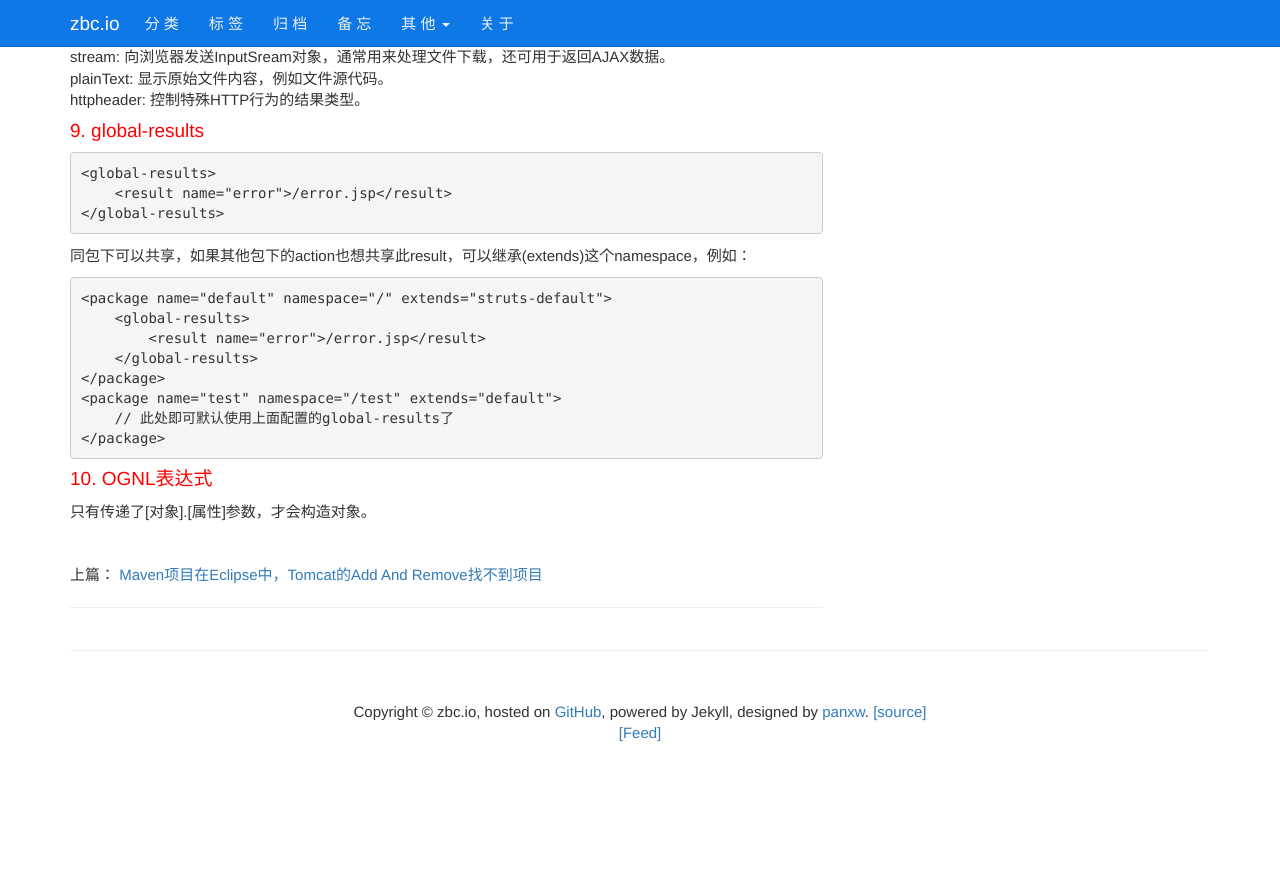
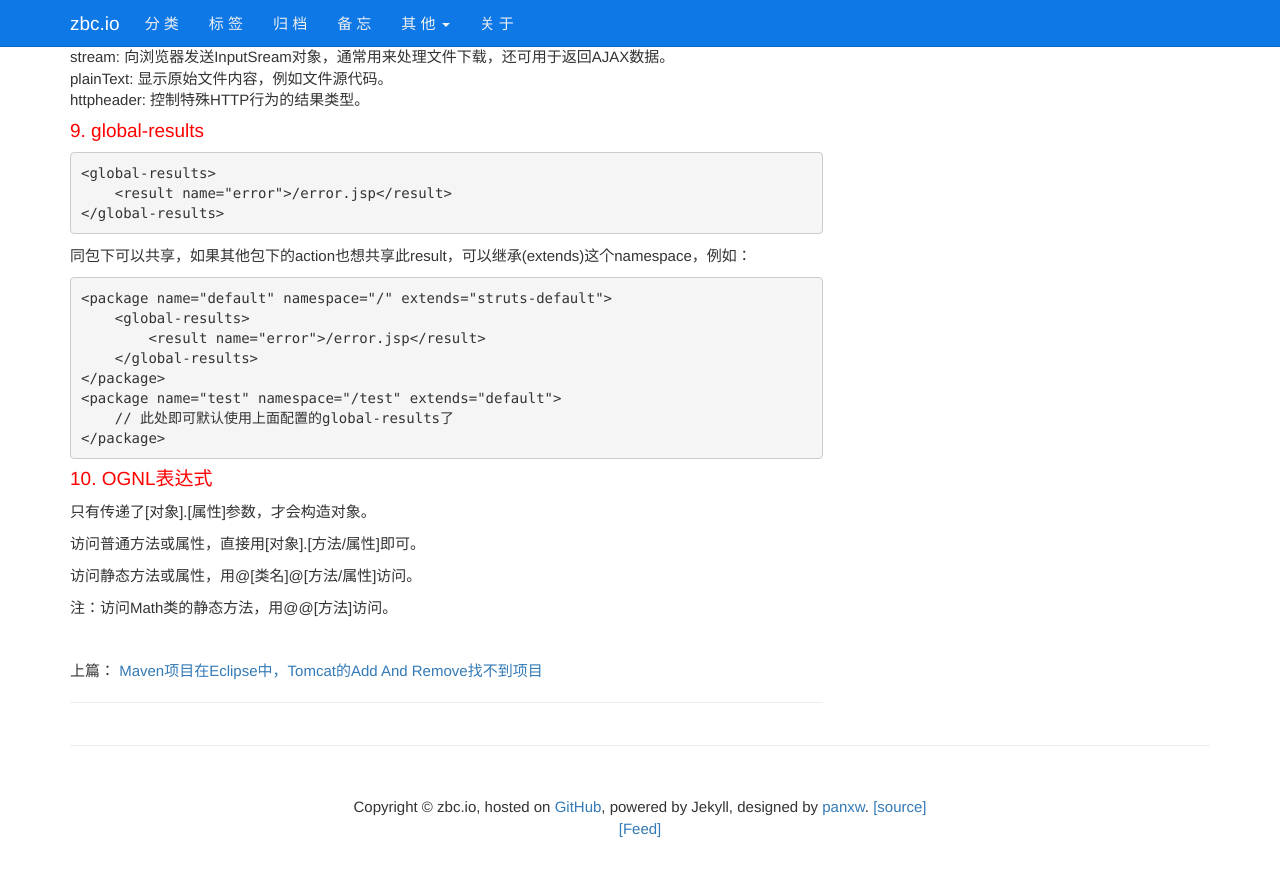
Before and after one commit to zbc0512/zbc0512.github.io, a Jekyll site: the page built from _posts/2016-04-12-struts2.md, in a window 1280 px wide and 900 px high, scrolled down 1522 px. Shown: the top 877 px of the window. Built offline with Jekyll 4.4.1, drawn with Linux system fonts in a browser that asks for light colours; nearby versions of some CDN libraries; library files that are not in the unit come from our copies; comment, search, counter and statistics services are not loaded; before the commit the page ends 2326 px from its top, so only the background shows below that.

Commit message:
Update 2016-04-12-struts2.md

```diff
--- a/_posts/2016-04-12-struts2.md
+++ b/_posts/2016-04-12-struts2.md
@@ -106,3 +106,9 @@ httpheader: 控制特殊HTTP行为的结果类型。
 #### <font color="#F00">10. OGNL表达式</font>
 
 只有传递了[对象].[属性]参数，才会构造对象。
+
+访问普通方法或属性，直接用[对象].[方法/属性]即可。
+
+访问静态方法或属性，用@[类名]@[方法/属性]访问。
+
+注：访问Math类的静态方法，用@@[方法]访问。
```
